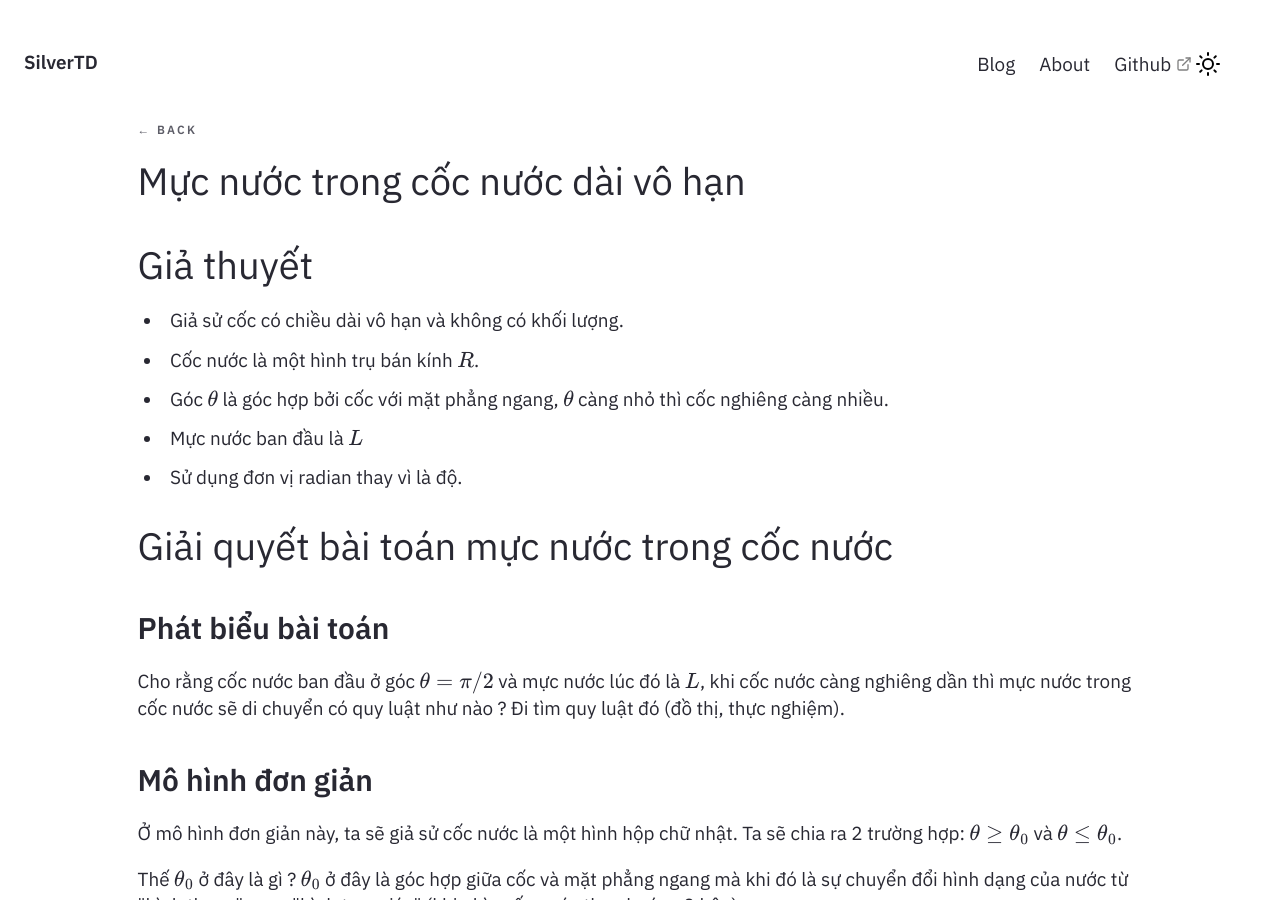
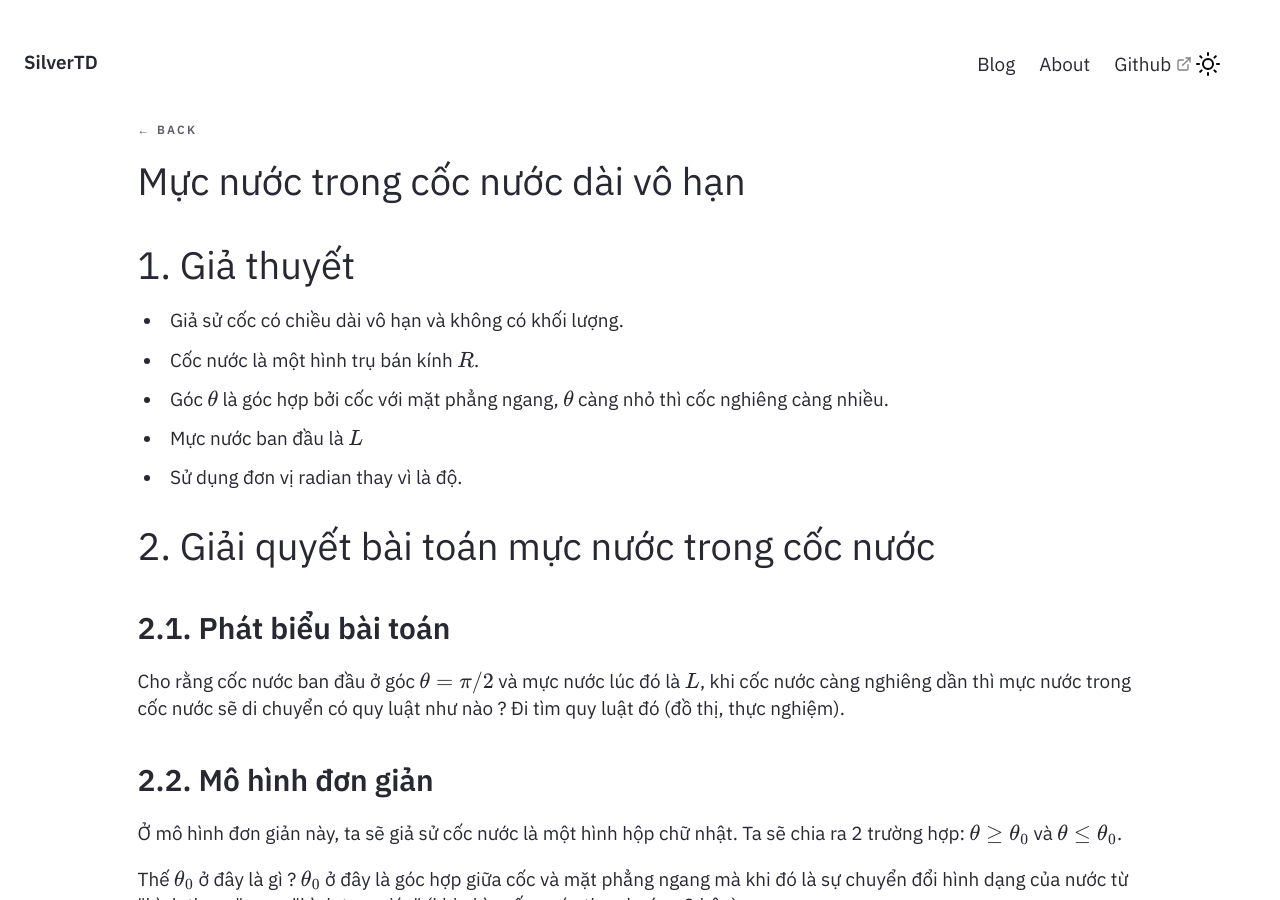
Before and after one commit to SilverTD/SilverTD.github.io, a Jekyll site: the page built from _posts/2024-1-18-Muc-Nuoc-trong-Coc-Nuoc-Dai-Vo-Han.md, in a window 1280 px wide and 900 px high. Built offline with Jekyll 4.4.1, drawn with Linux system fonts in a browser that asks for light colours; formulas are drawn with MathJax 3; some of the changed text lies outside the part shown.

Commit message:
Update 2024-1-18-Muc-Nuoc-trong-Coc-Nuoc-Dai-Vo-Han.md

```diff
--- a/_posts/2024-1-18-Muc-Nuoc-trong-Coc-Nuoc-Dai-Vo-Han.md
+++ b/_posts/2024-1-18-Muc-Nuoc-trong-Coc-Nuoc-Dai-Vo-Han.md
@@ -6,18 +6,18 @@ description: Ở bài viết này, ta sẽ nghiên cứu một vấn đề vật
 
 ---
 
-# Giả thuyết
+# 1. Giả thuyết
 - Giả sử cốc có chiều dài vô hạn và không có khối lượng.
 - Cốc nước là một hình trụ bán kính $R$.
 - Góc $\theta$ là góc hợp bởi cốc với mặt phẳng ngang, $\theta$ càng nhỏ thì cốc nghiêng càng nhiều.
 - Mực nước ban đầu là $L$
 - Sử dụng đơn vị radian thay vì là độ.
 
-# Giải quyết bài toán mực nước trong cốc nước
-## Phát biểu bài toán
+# 2. Giải quyết bài toán mực nước trong cốc nước
+## 2.1. Phát biểu bài toán
 Cho rằng cốc nước ban đầu ở góc $\theta = \pi/2$ và mực nước lúc đó là $L$, khi cốc nước càng nghiêng dần thì mực nước trong cốc nước sẽ di chuyển có quy luật như nào ? Đi tìm quy luật đó (đồ thị, thực nghiệm).
 
-## Mô hình đơn giản
+## 2.2. Mô hình đơn giản
 Ở mô hình đơn giản này, ta sẽ giả sử cốc nước là một hình hộp chữ nhật. Ta sẽ chia ra 2 trường hợp: $\theta \geq \theta_0$ và $\theta \leq \theta_0$.
 
 Thế $\theta_0$ ở đây là gì ? $\theta_0$ ở đây là góc hợp giữa cốc và mặt phẳng ngang mà khi đó là sự chuyển đổi hình dạng của nước từ "hình thang" sang "hình tam giác" (khi nhìn cốc nước theo hướng 2 bên).
@@ -64,7 +64,7 @@ h(\theta) =
 \end{equation*}
 $$
 
-## Mô hình phức tạp
+## 2.3. Mô hình phức tạp
 Tuy mô hình trên khá đơn giản, nhưng trên thực tế các cốc nước đều có dạng là hình trụ, do đó vấn đề sẽ phức tạp hơn rất nhiều. Tương tự, ta chia ra 2 trường hợp là $\theta \geq \theta_0$ và $\theta \leq \theta_0$.
 
 ![](https://silvertd.github.io/assets/img/Water-1.png)
@@ -124,7 +124,7 @@ $$
 
 Giải phương trình trên và ta sẽ tìm được $h(\theta)$.
 
-## Biện luận và thử nghiệm
+## 2.4. Biện luận và thử nghiệm
 Từ các công thức trên, ta thấy rằng khi góc $\theta \rightarrow 0$ thì $H \rightarrow \infty$ và $J \rightarrow 0$
 
 Để dễ hình dung mực nước di chuyển như nào, ta cần vẽ đồ thị $h(\theta)$.
```
Also changed, not shown: other parts of _posts/2024-1-18-Muc-Nuoc-trong-Coc-Nuoc-Dai-Vo-Han.md (+1 -1 lines).
